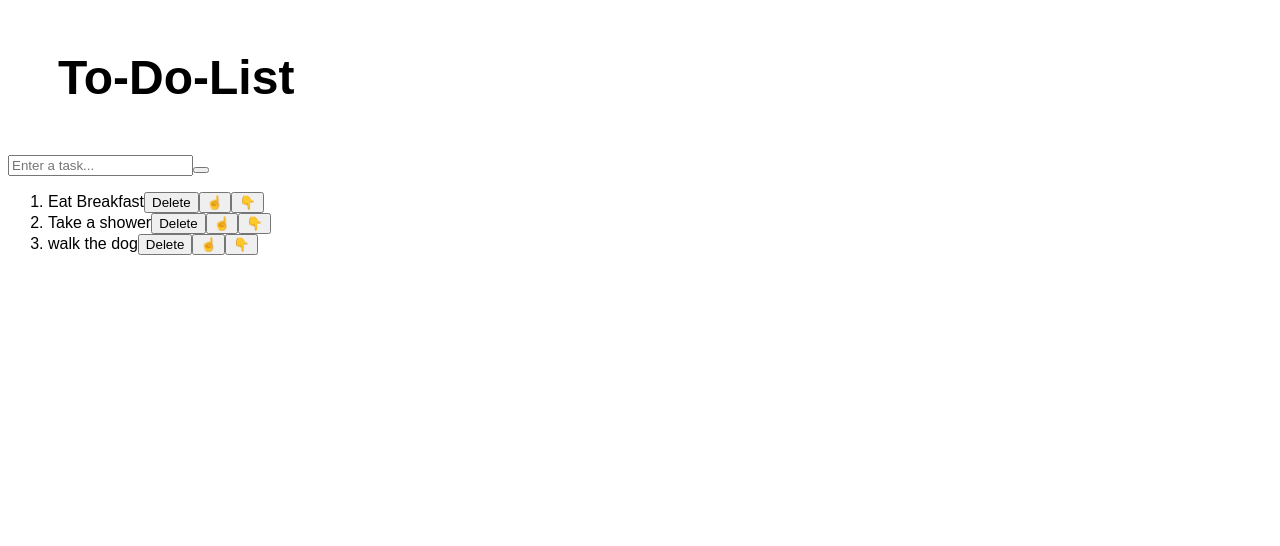
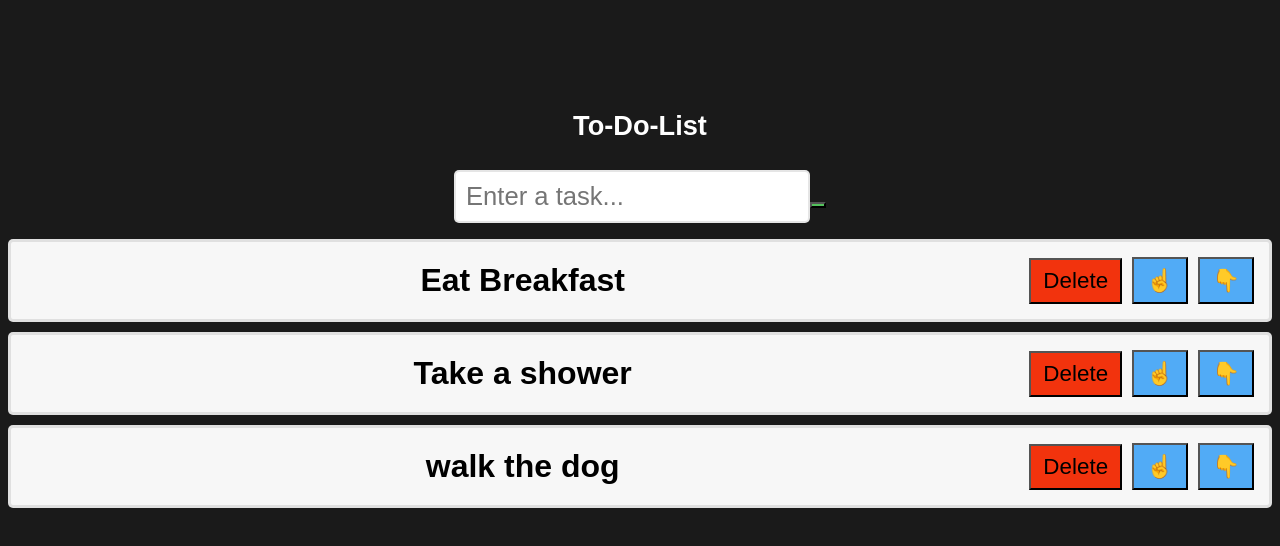
Before and after one commit to NajeebSultan/my-react-app, a React (Vite) app in the folder my-react-app/: page / in a window 1280 px wide. Shown: the top 546 px of the page. Built offline with nearby package versions, Linux system fonts and the light colour scheme.

Commit message:
Styling is done

```diff
--- a/my-react-app/src/index.css
+++ b/my-react-app/src/index.css
@@ -1,46 +1,73 @@
 body{
+  background-color: hsl(0,0%,10%);
+}
+.to-do-list{
   font-family: Arial, Helvetica, sans-serif;
+  text-align: center;
+  margin-top: 100px;
 
 }
-.color-picker-container{
+h1{
+  font-size: 1.7rem;
+  font-weight: bold;
+  padding: 10px 20px;
+  color: white;
+  border: none;
+  border-radius: 5px;
+  cursor: pointer;
+  transition:background-color 0.5 ease;
+}
+.add-button {
+  background-color: hsl(125, 47%, 54%);
+}
+
+.add-button:hover {
+  background-color: hsl(125, 47%, 44%);
+}
+
+.delete-button {
+  background-color: hsl(10, 90%, 50%);
+}
+
+.delete-button:hover {
+  background-color: hsl(10, 90%, 40%);
+}
+
+.move-button {
+  background-color: hsl(207, 90%, 64%);
+}
+
+.move-button:hover {
+  background-color: hsl(207, 90%, 64%);
+}
+input[type="text"] {
+  font-size: 1.6rem;
+  padding: 10px;
+  border: 2px solid hsla(0, 0%, 80%, 0.5);
+  border-radius: 5px;
+  color: hsla(0, 0%, 0%, 0.5);
+}
+
+ol {
+  padding: 0;
+}
+li{
+  font-size: 2rem;
+  font-weight: bold;
+  padding: 15px;
+  background-color: hsl(0,0%,97%);
+  margin-bottom: 10px;
+  border:3px solid hsl(0,0%,85% , 0.75);
+  border-radius: 5px;
   display: flex;
-  flex-direction: column;
   align-items: center;
 
- }
- h1{
-  margin: 50px;
-  font-size: 3rem;
-
- }
- .color-display{
-  width: 300px;
-  height: 300px;
-  display: flex;
-  justify-content: center;
-  align-items: center;
-  border: 5px solid hsl(0 , 0%, 80%);
-  border-radius: 25px;
-  margin-bottom: 25px;
-  transition: 0.25s ease;
-
- }
- .color-display p{
-  color: hsl(0, 0%, 20%);
-  font-size: 2rem;
-  text-align: center;
-
- }
- label{
-  font-size: 1.5rem;
-  font-weight: bold;
-  margin-bottom: 10px;
- }
- input[type="color"]{
-  width: 75px;
-  height: 50px;
-  padding: 5px;
-  border-radius: 10px;
-  border: 3px solid hsl(0, 0%, 80%);
-
- }
+}
+.text{
+  flex: 1;
+}
+.delete-button , .move-button{
+  padding: 8px 12px;
+  font-size: 1.4rem;
+  margin-left: 10px;
+}
```
